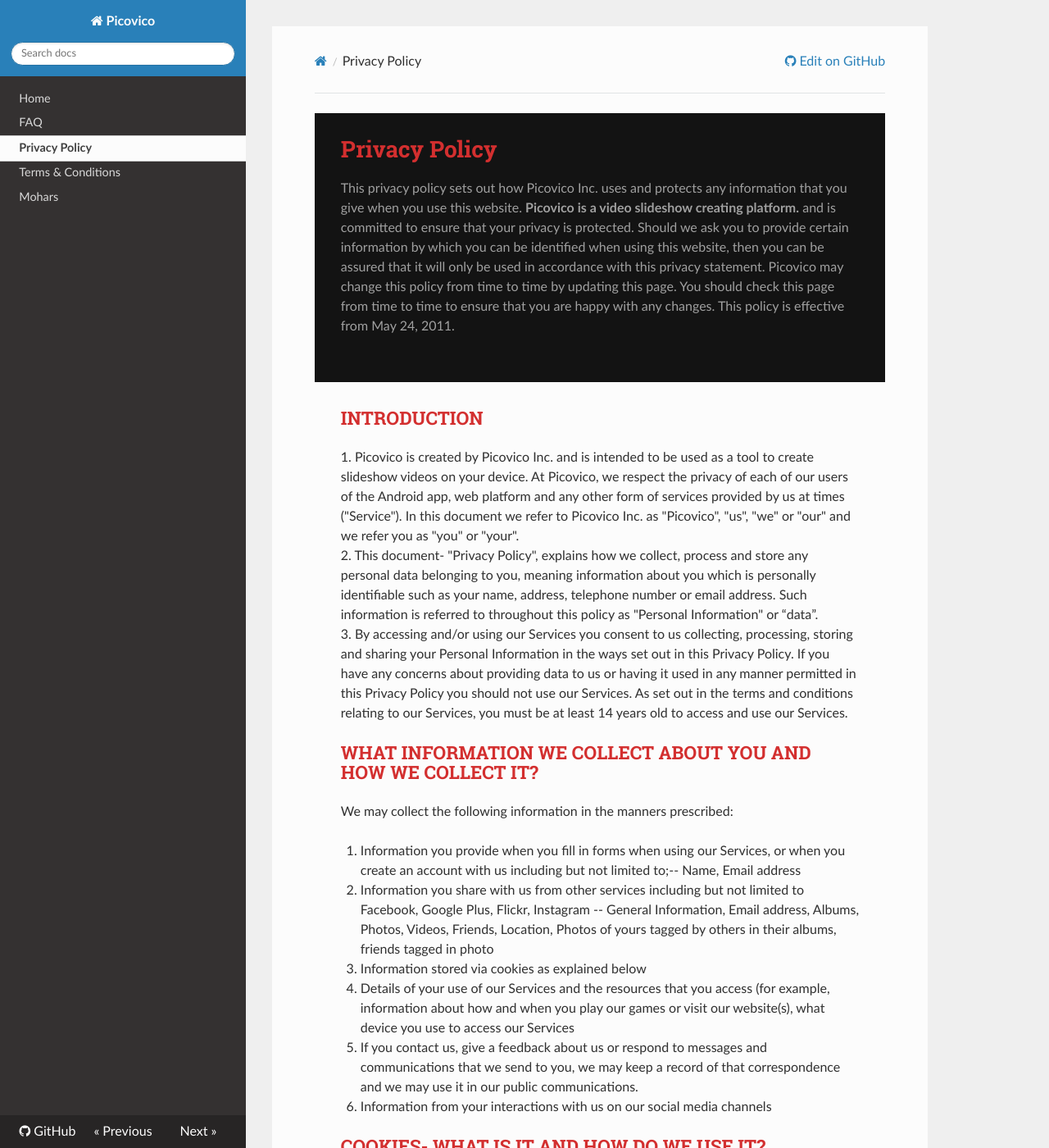
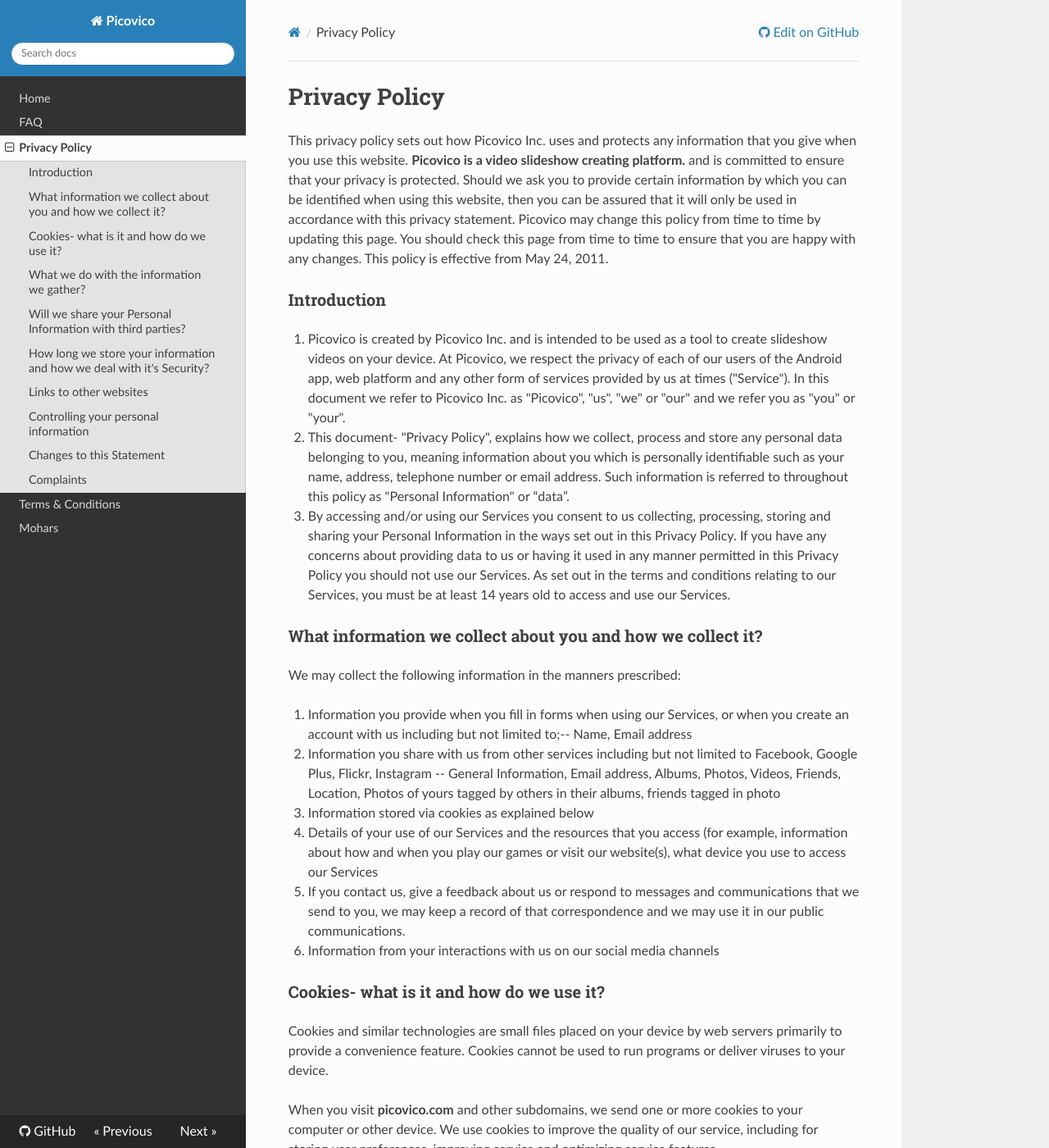
Before and after one commit to theyogee/picovico.github.io, an MkDocs documentation site: the page built from content/privacy.html.md, in a window 1280 px wide and 1400 px high. Shown: the whole window at 82% size. Built offline with MkDocs 1.6.1, drawn with Linux system fonts in a browser that asks for light colours; nearby versions of some CDN libraries; old or Windows-style settings are respelled for this version of MkDocs; some of the changed lines change nothing that is shown; some of the changed text lies outside the part shown.

Commit message:
Update privacy.html.md

```diff
--- a/content/privacy.html.md
+++ b/content/privacy.html.md
@@ -1,116 +1,69 @@
-<html>
-<head>
-<title>Picovico - Privacy Policy</title>
-<style type="text/css">
-body
-{color:#303030; font-size:1em; margin:0; padding:0;
-line-height:1.5em; font-family:'Open Sans' serif; }
-h3{
-	font-weight:bold;
-	color:#d32f2f;
-	font-size:1.4em;
-	text-transform:uppercase;
-}
-section#title{
-	background: #131313;
-	color: #a0a0a0;
-}
-section#title h1{color:#d32f2f;}
-section{
-	padding: 2em;
-}
-</style>
-</head>
-<body width="100%">
+# Privacy Policy
 
-<section id='title'>
+This privacy policy sets out how Picovico Inc. uses and protects any information that you give when you use this website. **Picovico is a video slideshow creating platform.** and is committed to ensure that your privacy is protected. Should we ask you to provide certain information by which you can be identified when using this website, then you can be assured that it will only be used in accordance with this privacy statement. Picovico may change this policy from time to time by updating this page. You should check this page from time to time to ensure that you are happy with any changes. This policy is effective from May 24, 2011.
 
-<h1>Privacy Policy</h1>
+### Introduction
 
-<p>This privacy policy sets out how Picovico Inc. uses and protects any information that you give when you use this website. <strong>Picovico is a video slideshow creating platform.</strong> and is committed to ensure that your privacy is protected. Should we ask you to provide certain information by which you can be identified when using this website, then you can be assured that it will only be used in accordance with this privacy statement. Picovico may change this policy from time to time by updating this page. You should check this page from time to time to ensure that you are happy with any changes. This policy is effective from May 24, 2011.</p>
-</section>
+1. Picovico is created by Picovico Inc. and is intended to be used as a tool to create slideshow videos on your device. At Picovico, we respect the privacy of each of our users of the Android app, web platform and any other form of services provided by us at times ("Service"). In this document we refer to Picovico Inc. as "Picovico", "us", "we" or "our" and we refer you as "you" or "your".
 
-<section id='questions'>
+2. This document- "Privacy Policy", explains how we collect, process and store any personal data belonging to you, meaning information about you which is personally identifiable such as your name, address, telephone number or email address. Such information is referred to throughout this policy as "Personal Information" or “data”.
 
-<h3>Introduction</h3>
+3. By accessing and/or using our Services you consent to us collecting, processing, storing and sharing your Personal Information in the ways set out in this Privacy Policy. If you have any concerns about providing data to us or having it used in any manner permitted in this Privacy Policy you should not use our Services. As set out in the terms and conditions relating to our Services, you must be at least 14 years old to access and use our Services.
 
-<p>1. Picovico is created by Picovico Inc. and is intended to be used as a tool to create slideshow videos on your device. At Picovico, we respect the privacy of each of our users of the Android app, web platform and any other form of services provided by us at times ("Service"). In this document we refer to Picovico Inc. as "Picovico", "us", "we" or "our" and we refer you as "you" or "your".<br>
-2. This document- "Privacy Policy", explains how we collect, process and store any personal data belonging to you, meaning information about you which is personally identifiable such as your name, address, telephone number or email address. Such information is referred to throughout this policy as "Personal Information" or “data”.<br>
-3. By accessing and/or using our Services you consent to us collecting, processing, storing and sharing your Personal Information in the ways set out in this Privacy Policy. If you have any concerns about providing data to us or having it used in any manner permitted in this Privacy Policy you should not use our Services. As set out in the terms and conditions relating to our Services, you must be at least 14 years old to access and use our Services.
-</p>
+### What information we collect about you and how we collect it?
 
+We may collect the following information in the manners prescribed:
 
-<h3>What information we collect about you and how we collect it?</h3>
+1.  Information you provide when you fill in forms when using our Services, or when you create an account with us including but not limited to;-- Name, Email address
+2.  Information you share with us from other services including but not limited to Facebook, Google Plus, Flickr, Instagram -- General Information, Email address, Albums, Photos, Videos, Friends, Location, Photos of yours tagged by others in their albums, friends tagged in photo
+3.  Information stored via cookies as explained below
+4.  Details of your use of our Services and the resources that you access (for example, information about how and when you play our games or visit our website(s), what device you use to access our Services
+5.  If you contact us, give a feedback about us or respond to messages and communications that we send to you, we may keep a record of that correspondence and we may use it in our public communications.
+6.  Information from your interactions with us on our social media channels
 
-<p>We may collect the following information in the manners prescribed:</p>
+### Cookies- what is it and how do we use it?
 
-<ol>
-	<li>Information you provide when you fill in forms when using our Services, or when you create an account with us including but not limited to;-- Name, Email address</li>
-	<li>Information you share with us from other services including but not limited to Facebook, Google Plus, Flickr, Instagram -- General Information, Email address, Albums, Photos, Videos, Friends, Location, Photos of yours tagged by others in their albums, friends tagged in photo</li>
-	<li>Information stored via cookies as explained below</li>
-	<li>Details of your use of our Services and the resources that you access (for example, information about how and when you play our games or visit our website(s), what device you use to access our Services</li>
-	<li>If you contact us, give a feedback about us or respond to messages and communications that we send to you, we may keep a record of that correspondence and we may use it in our public communications.</li>
-	<li>Information from your interactions with us on our social media channels</li>
-</ol>
+Cookies and similar technologies are small files placed on your device by web servers primarily to provide a convenience feature. Cookies cannot be used to run programs or deliver viruses to your device.
 
+When you visit **picovico.com** and other subdomains, we send one or more cookies to your computer or other device. We use cookies to improve the quality of our service, including for storing user preferences, improving service and optimizing service features.
 
-<h3>Cookies- what is it and how do we use it?</h3>
+### What we do with the information we gather?
 
-<p>Cookies and similar technologies are small files placed on your device by web servers primarily to provide a convenience feature. Cookies cannot be used to run programs or deliver viruses to your device.
-<br>When you visit <strong>picovico.com</strong> and other subdomains, we send one or more cookies to your computer or other device. We use cookies to improve the quality of our service, including for storing user preferences, improving service and optimizing service features.</p>
+We require these Personal information to understand your behavior and needs and provide you with a better service, and in particular for the following reasons:
 
+1.  internal record keeping.
+2.  contacting you, for example as part of customer service or to send you updates about our Services
+3.  managing your account and relationship with us and improving your experience when you use our Services
+4.  research, surveying, and engaging with you, for example by sending you communications (including by email) for these purposes
+5.  marketing and promotion of our Services or related products via channels including emails
+6.  to create reports, analysis or similar services for use by us for the purposes of research or business intelligence, for example to track potential problems or trends with our Services
+7.  preventing cheating, crime or fraud. We may also need to pass your information to fraud prevention agencies and other organisations involved in crime and fraud prevention
+8.  as otherwise expressly set out in this Privacy Policy or as required by law
 
-<h3>What we do with the information we gather?</h3>
+### Will we share your Personal Information with third parties?
 
-<p>We require these Personal information to understand your behavior and needs and provide you with a better service, and in particular for the following reasons:</p>
+We don't sell, lease or in any other commercial manner give your information to third parties. However in the process of collecting information, authorised third parties may temporarily store these details to generate reports or data for us. Example- Google Analytics helps us analyze your behavior on our websites and therefore may temporarily store these personal information during the course of our use of such service.
 
-<ol>
-	<li>Internal record keeping.</li>
-	<li>contacting you, for example as part of customer service or to send you updates about our Services</li>
-	<li>managing your account and relationship with us and improving your experience when you use our Services</li>
-	<li>research, surveying, and engaging with you, for example by sending you communications (including by email) for these purposes</li>
-	<li>marketing and promotion of our Services or related products via channels including emails</li>
-	<li>to create reports, analysis or similar services for use by us for the purposes of research or business intelligence, for example to track potential problems or trends with our Services</li>
-	<li>preventing cheating, crime or fraud. We may also need to pass your information to fraud prevention agencies and other organisations involved in crime and fraud prevention</li>
-	<li>as otherwise expressly set out in this Privacy Policy or as required by law</li>
-</ol>
+### How long we store your information and how we deal with it's Security?
 
+We retain your information for as long as your account is active or as needed to provide you services. We will retain and use your information as necessary to comply with our legal obligations, resolve disputes, and enforce our agreements. During the course of storing your information we are committed to ensuring that your information is secure. In order to prevent unauthorised access or disclosure, we have put in place suitable physical and electronic procedures to safeguard and secure the information we collect online against accidental or unlawful destruction or loss, alteration, unauthorised disclosure or access, use and all other unlawful forms of processing of the data in our possession. However, since the internet is not a completely secure environment we cannot guarantee that information you transmit via our service will not be accessed, disclosed, altered or destroyed by breach of any of our safeguards. We therefore advise you to acknowledge this risk while using our services.
 
-<h3>Will we share your Personal Information with third parties?</h3>
+### Links to other websites
 
-<p>We don't sell, lease or in any other commercial manner give your information to third parties. However in the process of collecting information, authorised third parties may temporarily store these details to generate reports or data for us. Example- Google Analytics helps us analyze your behavior on our websites and therefore may temporarily store these personal information during the course of our use of such service.</p>
+Our website may contain links to other websites of interest. However, once you have used these links to leave our site, you should note that we do not have any control over those external websites. Therefore, we cannot be responsible for the protection and privacy of any information which you provide whilst visiting such sites and such sites are not governed by this privacy statement. You should exercise caution and look at the privacy statement applicable to the website in question.
 
+### Controlling your personal information
 
-<h3>How long we store your information and how we deal with it's Security?</h3>
+You may choose to restrict the collection or use of your personal information in the following ways:
 
-<p>We retain your information for as long as your account is active or as needed to provide you services. We will retain and use your information as necessary to comply with our legal obligations, resolve disputes, and enforce our agreements. During the course of storing your information we are committed to ensuring that your information is secure. In order to prevent unauthorised access or disclosure, we have put in place suitable physical and electronic procedures to safeguard and secure the information we collect online against accidental or unlawful destruction or loss, alteration, unauthorised disclosure or access, use and all other unlawful forms of processing of the data in our possession. However, since the internet is not a completely secure environment we cannot guarantee that information you transmit via our service will not be accessed, disclosed, altered or destroyed by breach of any of our safeguards. We therefore advise you to acknowledge this risk while using our services.</p>
+1.  Whenever you are asked to fill in a form on the website, look for the box that you can click to indicate that you do not want the information to be used by anybody for direct marketing purposes
 
+### Changes to this Statement
 
-<h3>Links to other websites</h3>
+Picovico has the discretion to update this privacy policy to reflect changes to our information practices. If we make any material changes we may notify you by email (sent to the e-mail address specified in your account) or by means of a notice on this Site prior to the change becoming effective. We encourage you to periodically review this page, which is the best way to stay updated, for the latest information on our privacy practices.
 
-<p>Our website may contain links to other websites of interest. However, once you have used these links to leave our site, you should note that we do not have any control over those external websites. Therefore, we cannot be responsible for the protection and privacy of any information which you provide whilst visiting such sites and such sites are not governed by this privacy statement. You should exercise caution and look at the privacy statement applicable to the website in question.</p>
+### Complaints
 
+We hope that you won’t have any complaints about us or our Services. If you are unhappy with our use of your Personal Information then please contact our customer services department by emailing to support@picovico.com.
 
-<h3>Controlling your personal information</h3>
-
-<p>You may choose to restrict the collection or use of your personal information in the following ways:</p>
-
-<ol>
-	<li>Whenever you are asked to fill in a form on the website, look for the box that you can click to indicate that you do not want the information to be used by anybody for direct marketing purposes</li>
-</ol>
-
-
-<h3>Changes to this Statement</h3>
-
-<p>Picovico has the discretion to update this privacy policy to reflect changes to our information practices. If we make any material changes we may notify you by email (sent to the e-mail address specified in your account) or by means of a notice on this Site prior to the change becoming effective. We encourage you to periodically review this page, which is the best way to stay updated, for the latest information on our privacy practices.</p>
-
-
-<h3>Complaints</h3>
-
-<p>We hope that you won’t have any complaints about us or our Services. If you are unhappy with our use of your Personal Information then please contact our customer services department by emailing support@picovico.com.</p>
-
-
-<p>We will not sell, distribute or lease your personal information to third parties unless we have your permission or are required by law to do so. We may use your personal information to send you promotional information about third parties which we think you may find interesting if you tell us that you wish this to happen. You may request details of personal information which we hold about you under the Data Protection Act 1998. A small fee will be payable. If you would like a copy of the information held on you please write to&nbsp;<strong>support@picovico.com</strong>. If you believe that any information we are holding on you is incorrect or incomplete, please write to or email us as soon as possible at the above address. We will promptly correct any information found to be incorrect.</p>
-</section>
-</body>
-</html>
+We will not sell, distribute or lease your personal information to third parties unless we have your permission or are required by law to do so. We may use your personal information to send you promotional information about third parties which we think you may find interesting if you tell us that you wish this to happen. You may request details of personal information which we hold about you under the Data Protection Act 1998. A small fee will be payable. If you would like a copy of the information held on you please write to **support@picovico.com**. If you believe that any information we are holding on you is incorrect or incomplete, please write to or email us as soon as possible at the above address. We will promptly correct any information found to be incorrect.
```
